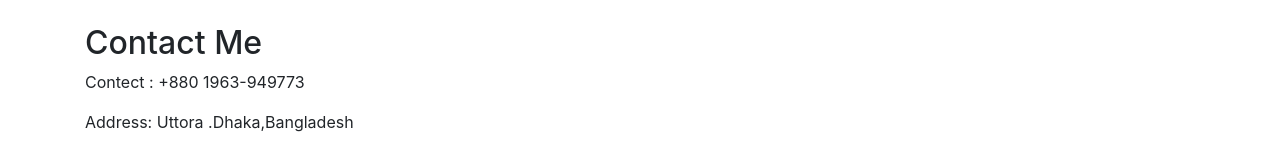
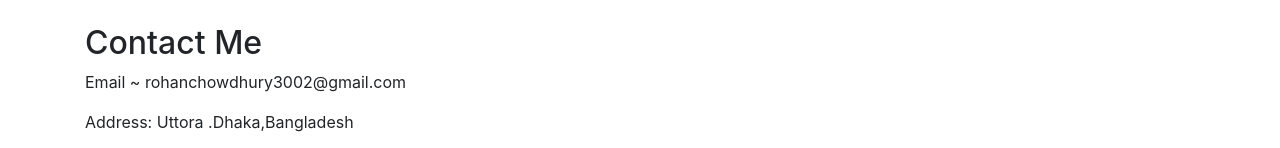
Before and after one commit to shagormukthakim/RohanChowdhury02.github.io, a plain HTML site: page index.html in a window 1280 px wide. Shown: the part 1881-2029 px from the top of the page. Drawn offline with nearby package versions, Linux system fonts and the light colour scheme.

Commit message:
Update index.html

```diff
--- a/index.html
+++ b/index.html
@@ -122,8 +122,7 @@ School ~ Rajuk Uttora Model School & College.</p>
   <section id="contact" class="py-5">
     <div class="container">
       <h2>Contact Me</h2>
-     <p> Contect : +880 1963-949773 </p>
-
+<p> Email ~ rohanchowdhury3002@gmail.com</p>
 <p>Address: Uttora .Dhaka,Bangladesh </p>
       <a href="https://instagram.com/mehrohan_006?igshid=YmM0MjE2YWMzOA==" target="_blank"> <img src="ig.png" alt="" style="height: 50px; width: 50px;">
         <a href="https://www.facebook.com/profile.php?id=100090357537128&mibextid=LQQJ4d" target="_blank"><img src="fb1.png" alt="" style="height: 50px; width: 50px;">
```
